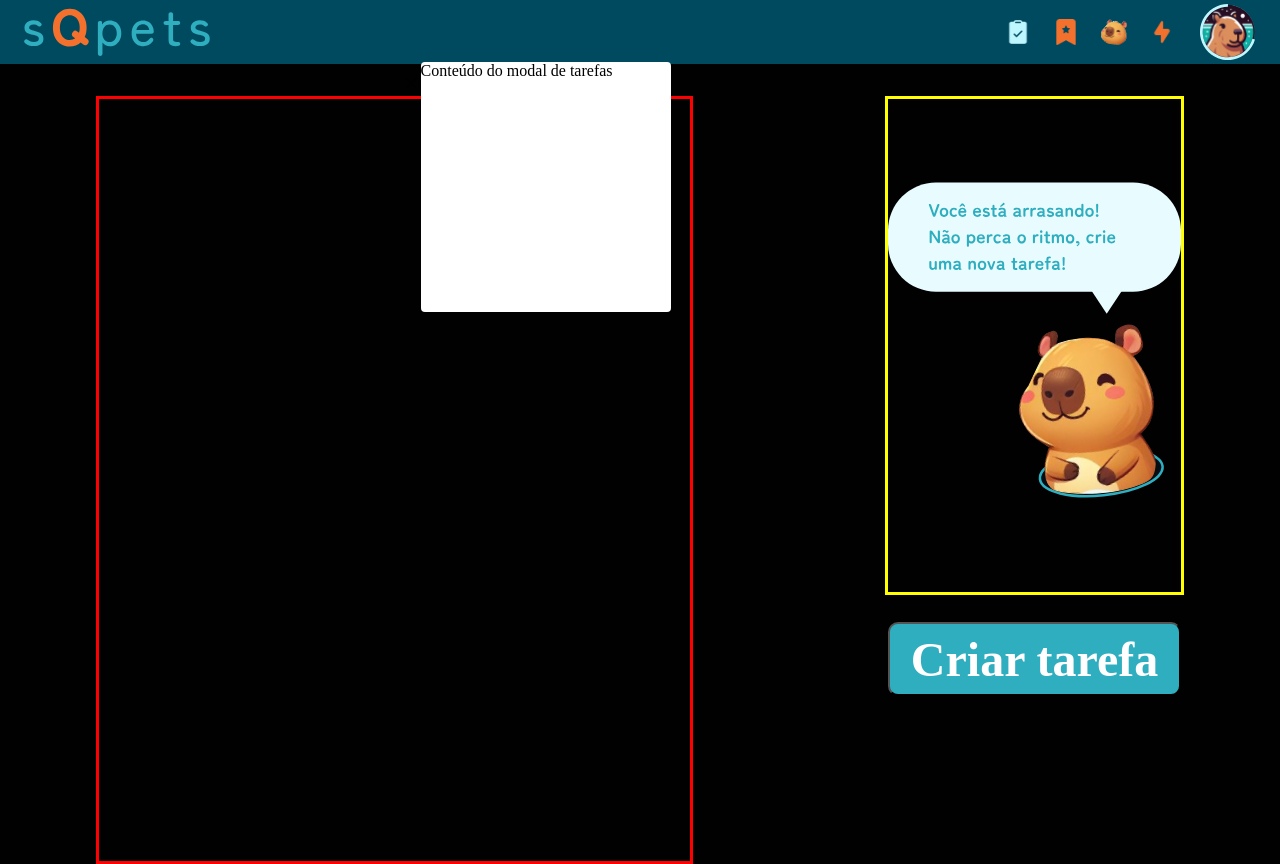
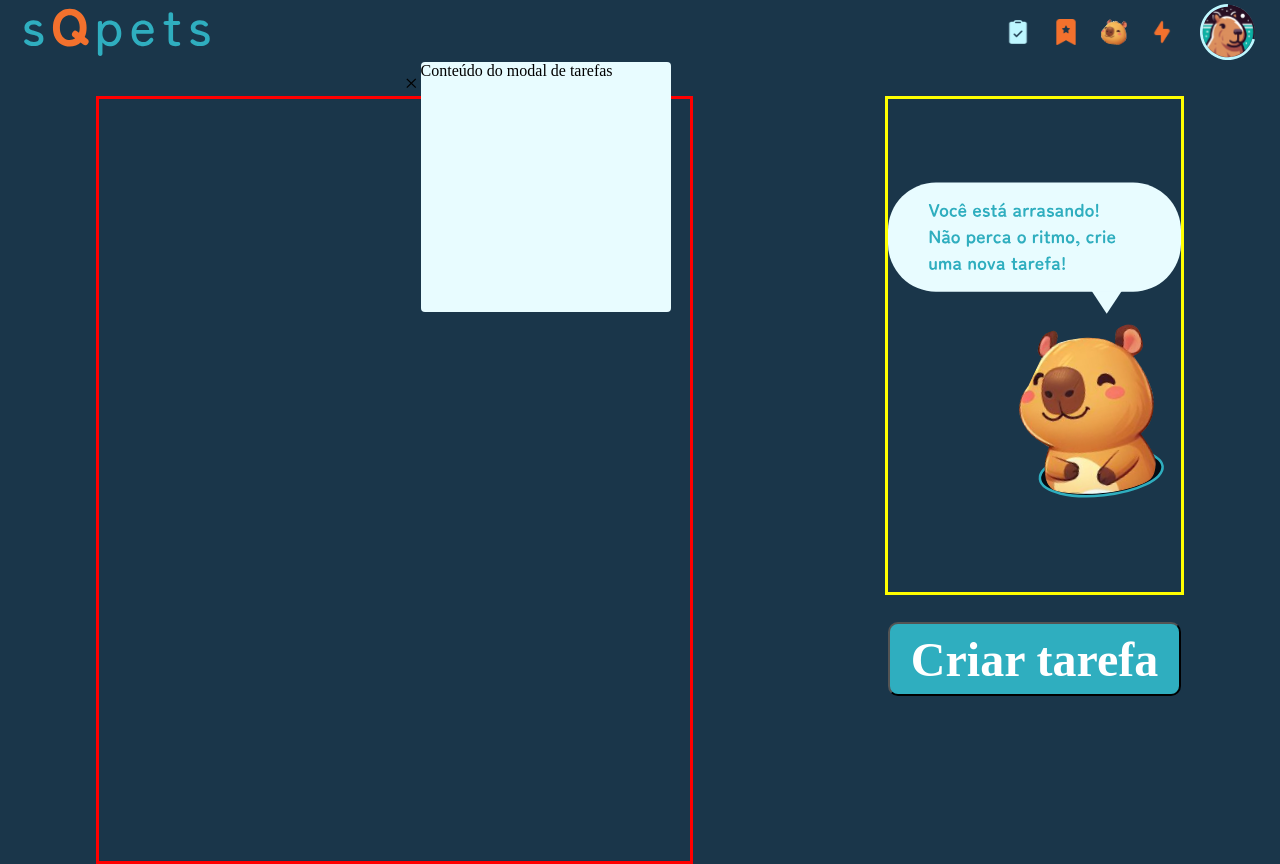
Before and after one commit to sQsquad/sQpets, a React (Vite) app: page / in a window 1280 px wide. Both pictures are taken after a click on the picture 1017 px from the left and 32 px from the top of the page. Built offline with nearby package versions, Linux system fonts and the light colour scheme; a web font is replaced by a local one.

Commit message:
add: variaveis globais de cores

```diff
--- a/src/components/header-modal-function/modal.css
+++ b/src/components/header-modal-function/modal.css
@@ -7,7 +7,7 @@
 }
 .modal-overlay .modal-content {
   position: relative;
-  background-color: #fff;
+  background-color: var(--light-blue-bg);
   border-radius: 0.25rem;
   max-width: 250px;
   height: 200px;
--- a/src/components/header/desktop-header/desktop-header.css
+++ b/src/components/header/desktop-header/desktop-header.css
@@ -11,7 +11,7 @@
         flex-direction: row;
         align-items: center;
         justify-content: space-between;
-        background-color: #004a5f;
+        background-color: var(--darl-blue);
         padding: 0 1rem;
     }
 }
--- a/src/components/header/header.css
+++ b/src/components/header/header.css
@@ -1,9 +1,5 @@
-:root {
-  --cor-principal: #004A5F;
-}
-
 .header {
   width: 100vw;
   height: 4rem;
-  background-color: var(--cor-principal);
+  background-color: var(--dark-blue);
 }
--- a/src/components/header/icons-modal/icons-modal.css
+++ b/src/components/header/icons-modal/icons-modal.css
@@ -6,7 +6,7 @@
   display: flex;
   justify-content: space-around;
   align-items: center;
-  background-color: #004a5f;
+  background-color: var(--dark-blue);
 }
 .icones img {
   cursor: pointer;
--- a/src/components/header/mobile-header/mobile-header.css
+++ b/src/components/header/mobile-header/mobile-header.css
@@ -4,7 +4,7 @@
     align-items: center;
     height: 4rem;
     justify-content: space-between;
-    background-color: #004a5f;
+    background-color: var(--dark-blue);
     padding: 0.5rem;
   }
 
@@ -12,7 +12,7 @@
     position: absolute;
     bottom: 0;
     height: 3.5rem;
-    background-color: #004a5f;
+    background-color: var(--dark-blue);
   }
 
 
--- a/src/components/header/open-modal/modal.css
+++ b/src/components/header/open-modal/modal.css
@@ -6,7 +6,7 @@
 }
 .modal-overlay .modal-content {
   position: relative;
-  background-color: #fff;
+  background-color: var(--light-blue-bg);
   padding: 1.25rem;
   border-radius: 0.25rem;
   max-width: 500px;
--- a/src/pages/HomePage/homepage.css
+++ b/src/pages/HomePage/homepage.css
@@ -1,5 +1,5 @@
 body {
-    background-color:  #010101;
+    background-color:  var(--bg-color-dark);
 }
 
 section {
```
